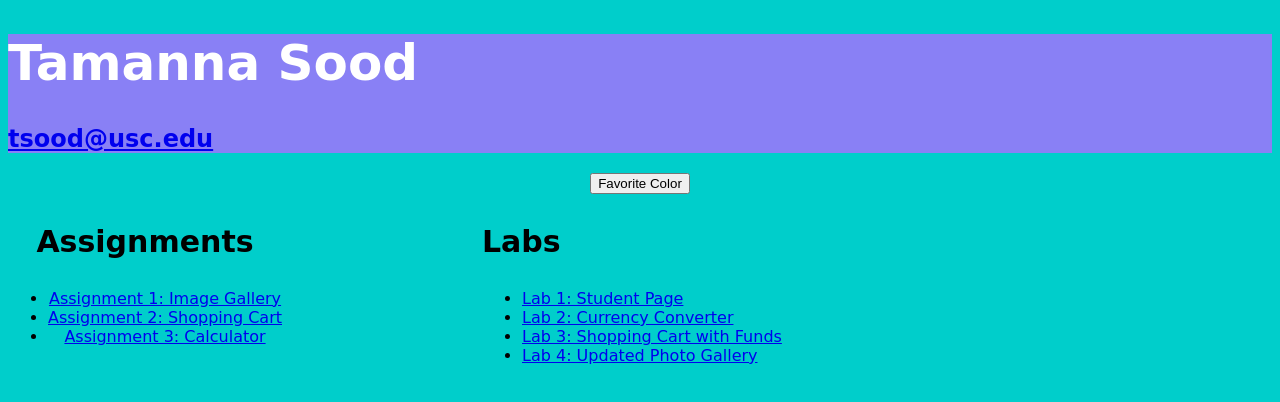
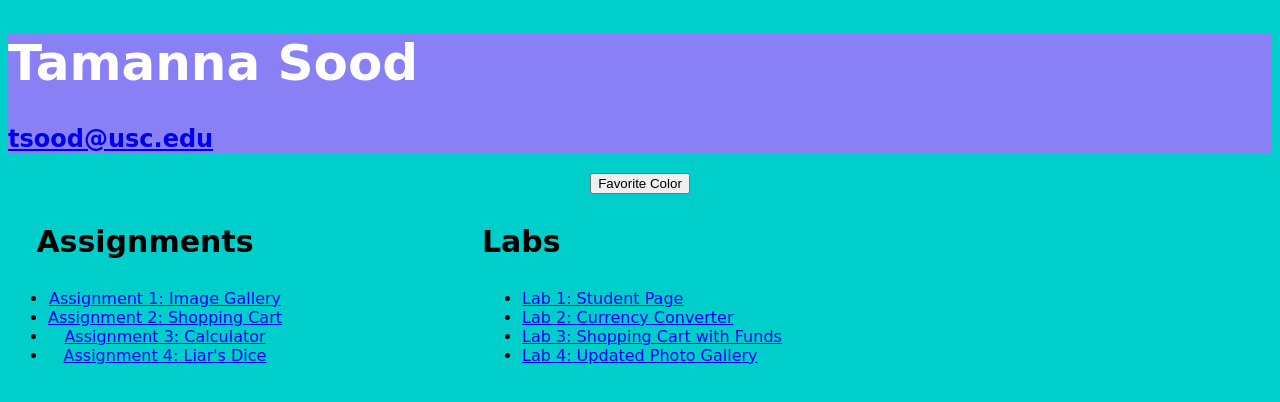
Before and after one commit to uscwebdev/itp301-submissions-Tamannasood24, a plain HTML site: page index.html in a window 1280 px wide. Drawn offline with Linux system fonts and the light colour scheme; a web font is replaced by a local one.

Commit message:
update index.html

```diff
--- a/index.html
+++ b/index.html
@@ -61,6 +61,7 @@
 				<li> <a href="assignment_01/index.html">Assignment 1: Image Gallery </a></li>
 				<li> <a href="assignment_02/index.html">Assignment 2: Shopping Cart </a></li>
 				<li> <a href="assignment_03/calculator.html">Assignment 3: Calculator </a></li>
+				<li> <a href="assignment_04/index.html">Assignment 4: Liar's Dice </a></li>
 
 			</ul>
 		</div>
```
